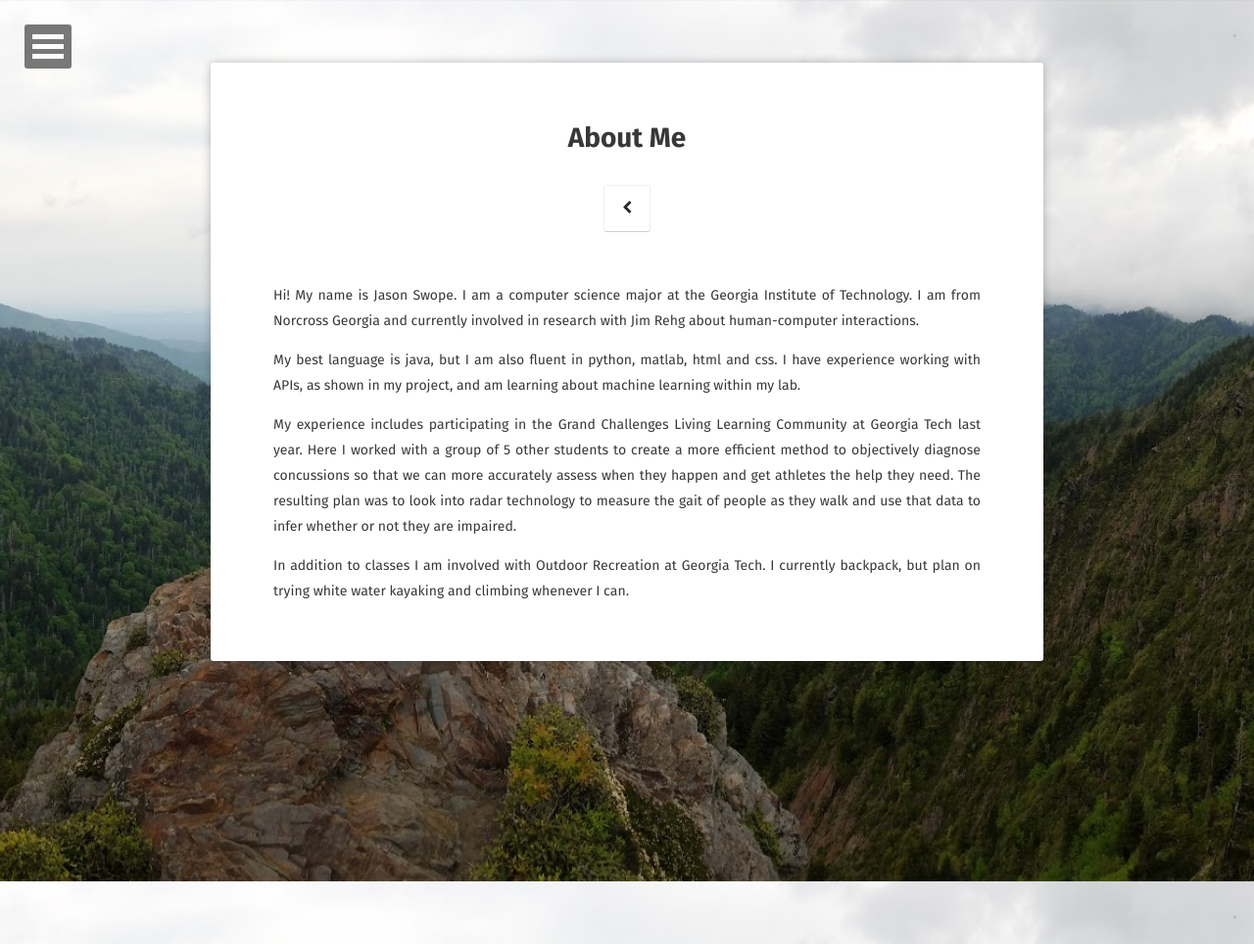
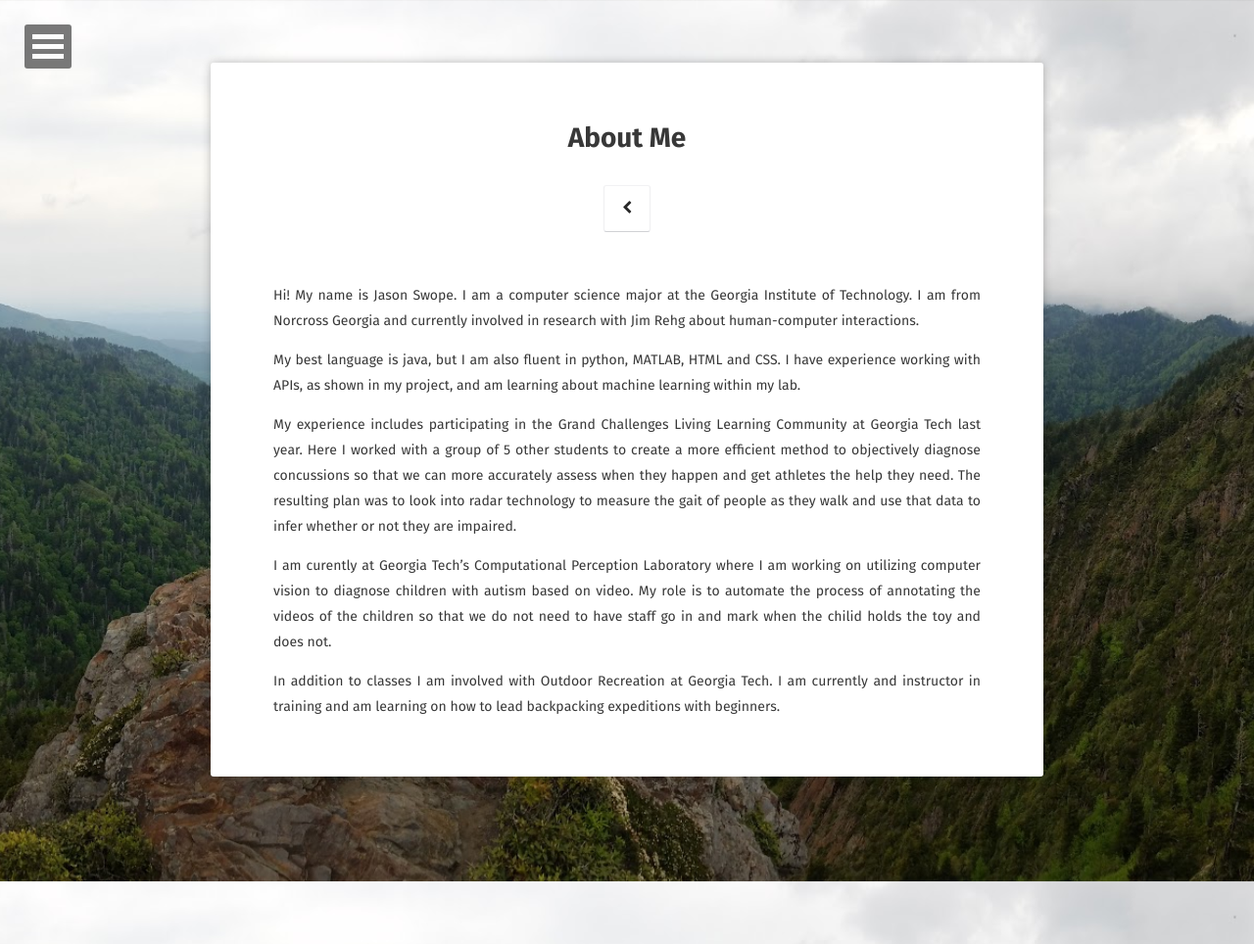
Before and after one commit to jswope2112/jswope2112.github.io, a Jekyll site: the page built from about/index.md, in a window 1280 px wide. Shown: the whole page at 98% size. Built offline with Jekyll 4.4.1, drawn with Linux system fonts in a browser that asks for light colours; some web fonts are replaced.

Commit message:
update info

```diff
--- a/about/index.md
+++ b/about/index.md
@@ -9,8 +9,10 @@ published: true
 
 Hi! My name is Jason Swope. I am a computer science major at the Georgia Institute of Technology. I am from Norcross Georgia and currently involved in research with Jim Rehg about human-computer interactions.
 
-My best language is java, but I am also fluent in python, matlab, html and css. I have experience working with APIs, as shown in my project, and am learning about machine learning within my lab.
+My best language is java, but I am also fluent in python, MATLAB, HTML and CSS. I have experience working with APIs, as shown in my project, and am learning about machine learning within my lab.
 
 My experience includes participating in the Grand Challenges Living Learning Community at Georgia Tech last year. Here I worked with a group of 5 other students to create a more efficient method to objectively diagnose concussions so that we can more accurately assess when they happen and get athletes the help they need. The resulting plan was to look into radar technology to measure the gait of people as they walk and use that data to infer whether or not they are impaired.
 
-In addition to classes I am involved with Outdoor Recreation at Georgia Tech. I currently backpack, but plan on trying white water kayaking and climbing whenever I can.
+I am curently at Georgia Tech's Computational Perception Laboratory where I am working on utilizing computer vision to diagnose children with autism based on video. My role is to automate the process of annotating the videos of the children so that we do not need to have staff go in and mark when the chilid holds the toy and does not.
+
+In addition to classes I am involved with Outdoor Recreation at Georgia Tech. I am currently and instructor in training and am learning on how to lead backpacking expeditions with beginners.
```
